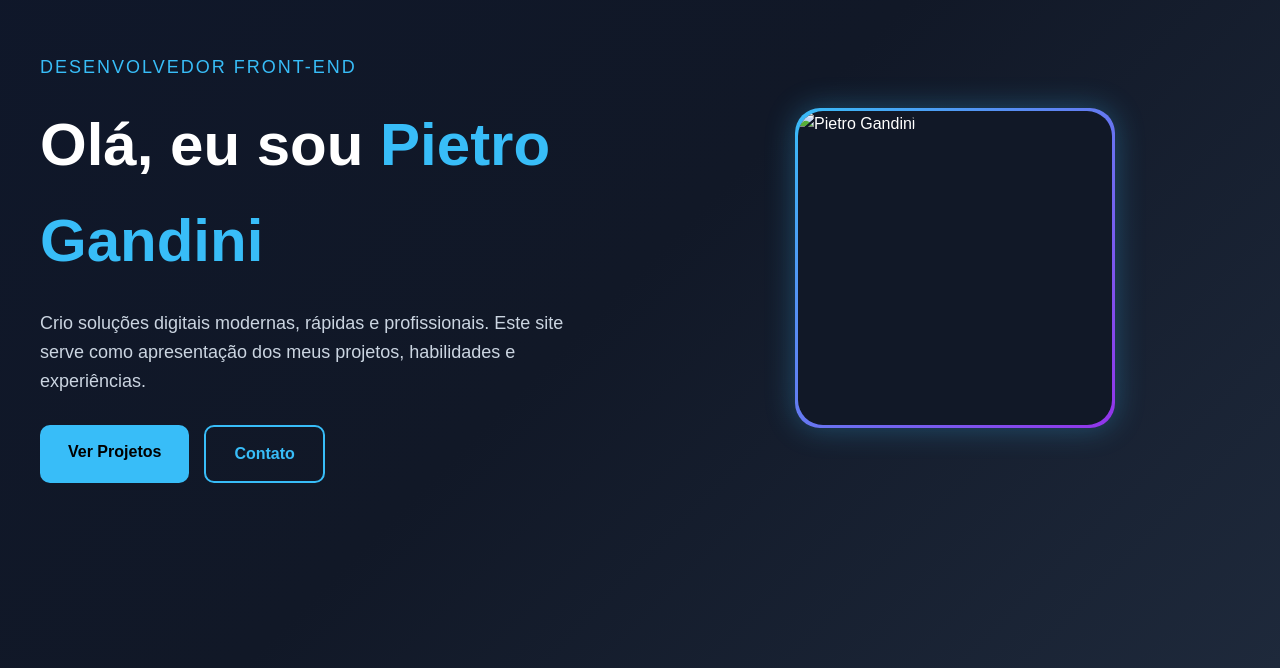
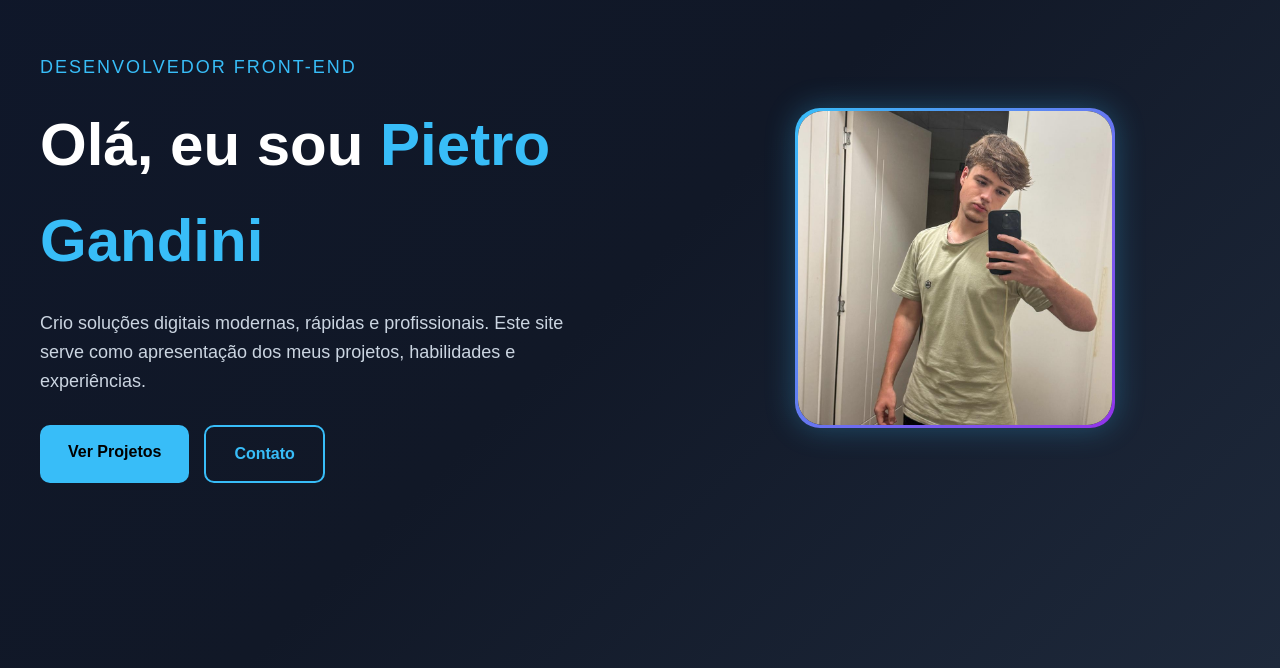
Before and after one commit to xkzz1/Meu-Portf-lio, a plain HTML site: page index.html in a window 1280 px wide. Shown: the part 132-800 px from the top of the page. Drawn offline with Linux system fonts and the light colour scheme.

Commit message:
Update index.html

```diff
--- a/index.html
+++ b/index.html
@@ -293,7 +293,7 @@
 
           <div class="photo-content">
 
-            <img src="Foto minha" alt="Pietro Gandini">
+            <img src="Foto minha.jpeg" alt="Pietro Gandini">
 
           </div>
 
```
